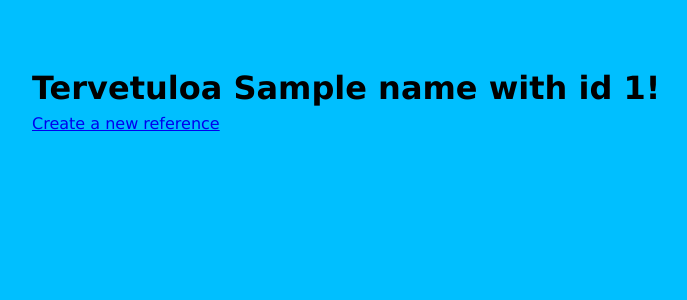
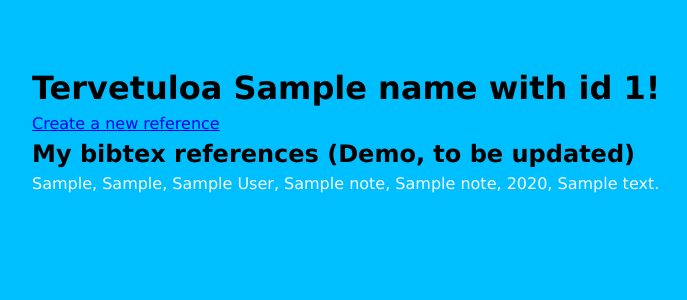
Before and after one commit to Doubleneck/Jetta, a Flask app: template src/templates/main.html in a window 1280 px wide. Shown: the top 300 px of the page, without its empty margins (128-815 px from the left). Run offline with Flask 2, Linux system fonts and the light colour scheme; the template is opened without the code that fills it: most values are stand-ins (such as "Sample title", 1, 10 or a date in 2020).

Commit message:
add demo functionality for rendering user notes / template main

```diff
--- a/src/routes.py
+++ b/src/routes.py
@@ -71,10 +71,11 @@ def register_page():
 def main_page():
     user = session["username"]
     user_id = session["user_id"]
+    notes = the_note_service.get_all_notes_by_user_id()
     if request.method == "POST":
         return redirect_to_main()
 
-    return render_template("main.html", name=user, user_id=user_id)
+    return render_template("main.html", name=user, user_id=user_id, notes=notes)
 
 
 @app.route("/create_note")
--- a/src/templates/main.html
+++ b/src/templates/main.html
@@ -7,5 +7,15 @@
 
 <h1>Tervetuloa {{ name }} with id {{user_id}}!</h1>
 <a href="/create_note">Create a new reference</a>
+<brk>
+<h2>My bibtex references (Demo, to be updated)</h2>
+
+{% for note in notes %}
+  <p {{ note.id }}" style="color: rgb(246, 249, 250)">
+    {{ note.bib_category}}, {{ note.bib_citekey }}, {{ note.author }},
+    {{ note.title }}, {{ note.title }}, {{ note.year}}, {{ note.doi_address }}</p>
+  <br>
+  <br>
+{% endfor %}
 
 {% endblock %}
```
